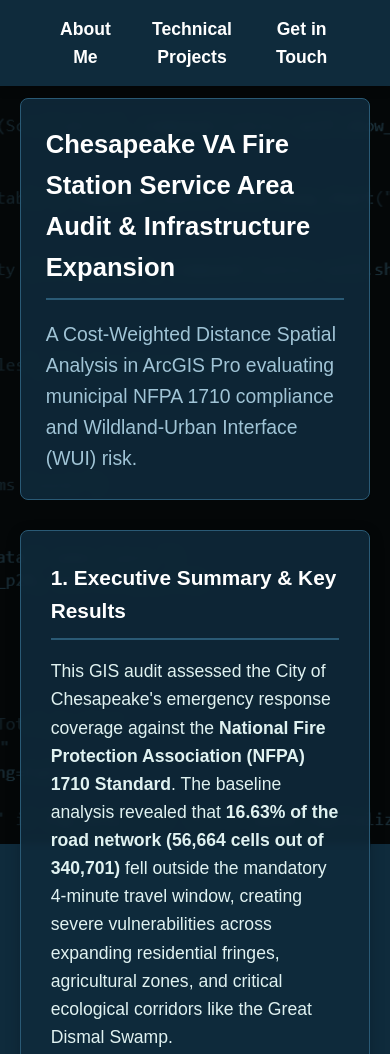
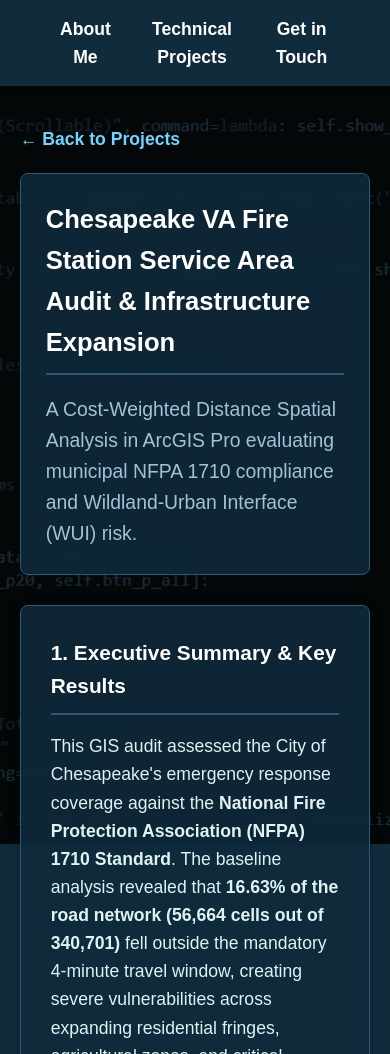
Before and after one commit to keithanulao/portfolio, a plain HTML site: page fire-station-audit.html in a window 390 px wide. Shown: the top 1054 px of the page. Drawn offline with Linux system fonts and the light colour scheme.

Commit message:
Add files via upload

```diff
--- a/fire-station-audit.html
+++ b/fire-station-audit.html
@@ -209,7 +209,7 @@
         @media screen and (max-width: 768px) {
             main {
                 width: 95% !important;
-                margin: 25px auto 0 auto !important;
+                margin: 100px auto 0 auto !important;
                 padding: 10px !important;
             }
 
```
Also changed, not shown: project-python-visualizer.html (+1 -1 lines).
